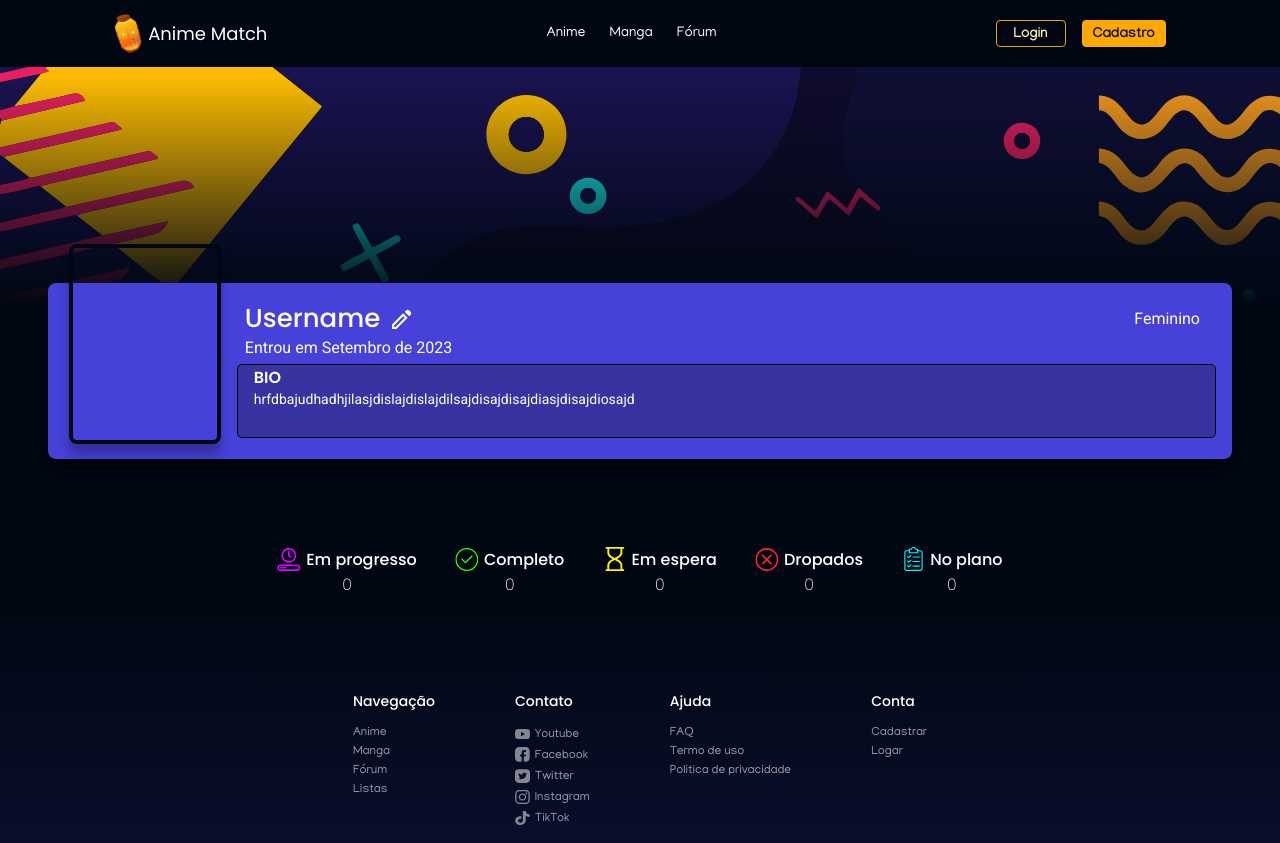
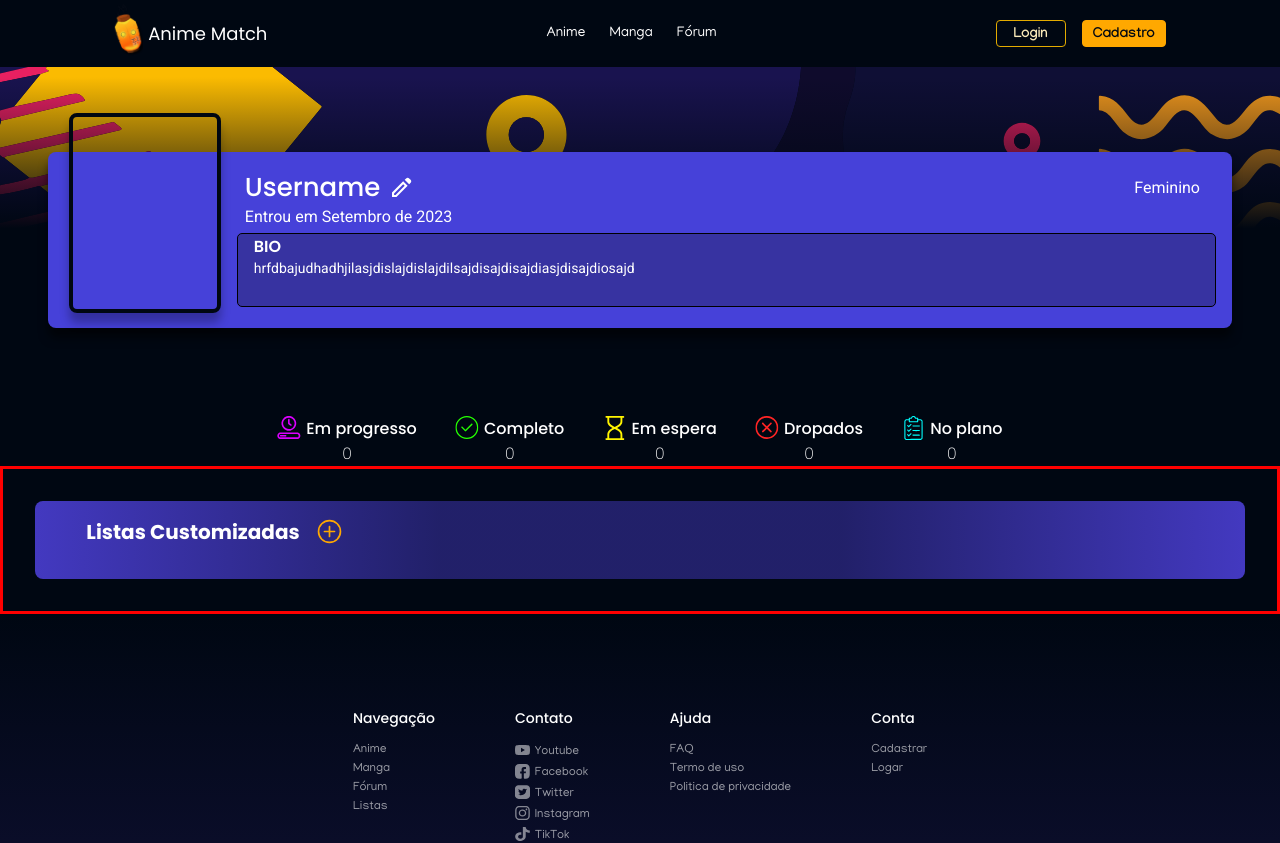
Before and after one commit to AnimeMatch/web-app, a React (Vite) app: page /profile in a window 1280 px wide. Shown: the top 843 px of the page. Built offline with nearby package versions, Linux system fonts and the light colour scheme.

Commit message:
carrosel list
criando o carrosel de listas

```diff
--- /dev/null
+++ b/src/assets/css/carroselProfile.css
@@ -0,0 +1,52 @@
+.carrosel-container{
+    display: flex;
+    flex-direction: column;
+    border: 3px solid red;
+    justify-content: center;
+    padding: 2rem;
+}
+
+.title-add{
+    /* border: 3px solid red; */
+    display: flex;
+    color: white;
+    align-items: center;
+    width: 100%;
+    gap: 1rem;
+    padding-left: 6%;
+    font-family: var(--font-third);
+    font-weight: 700;
+    font-size: var(--font-size-list);
+}
+
+.teste{
+    border: 3px solid blue;
+    height: 14.5rem;
+}
+
+.swiperProfile{
+    border: 3px soli orange;
+    display: flex;
+    margin: 0;
+    width: 95%;
+}
+
+.swiper-wrapper{
+    /* border: 3px solid red; */
+}
+
+.carrosel-container .bg{
+    background-image: none;
+    display: flex;
+    justify-content: center;
+    align-items: center;
+    background: linear-gradient(to right, #4339C0, #4339C080, #4339C080, #4339C0);
+    border-radius: 8px;
+    padding: 1rem;
+    height: auto;
+    gap: 1rem;
+}
+
+.swiper-button-prev,.swiper-button-next{
+    background: none;
+}
--- a/src/assets/css/infoProfile.css
+++ b/src/assets/css/infoProfile.css
@@ -4,7 +4,7 @@
     background-size: cover;
     display: flex;
     align-items: end;
-    height: 50%;
+    height: 30%;
     width: 100%;
 }
 
--- /dev/null
+++ b/src/components/CarroselProfile.jsx
@@ -0,0 +1,46 @@
+import "../assets/css/carroselProfile.css";
+import { Navigation, Pagination, Scrollbar, A11y } from "swiper/modules";
+import { Swiper, SwiperSlide } from "swiper/react";
+import "swiper/css";
+import "swiper/css/navigation";
+
+export default function CarroselProfile() {
+  return (
+    <>
+      <div className="carrosel-container">
+        <div className="bg">
+          <div className="title-add">
+            <span> Listas Customizadas </span>
+            <div className="add-list"></div>
+          </div>
+          {/* <Swiper
+            modules={[Navigation, Pagination, Scrollbar, A11y]}
+            slidesPerView={3.4}
+            speed={1000}
+            slidesPerGroup={3}
+            navigation
+            pagination={{ clickable: true }}
+            scrollbar={{ draggable: true }}
+            className="swiperProfile"
+          >
+            <button></button>
+            <SwiperSlide className="teste">Slide 1</SwiperSlide>
+            <SwiperSlide>Slide 2</SwiperSlide>
+            <SwiperSlide>Slide 3</SwiperSlide>
+            <SwiperSlide>Slide 3</SwiperSlide>
+            <SwiperSlide>Slide 3</SwiperSlide>
+            <SwiperSlide>Slide 3</SwiperSlide>
+            <SwiperSlide>Slide 3</SwiperSlide>
+            <SwiperSlide>Slide 3</SwiperSlide>
+            <SwiperSlide>Slide 3</SwiperSlide>
+            <SwiperSlide>Slide 3</SwiperSlide>
+            <SwiperSlide>Slide 3</SwiperSlide>
+          </Swiper> */}
+          <div className="">
+
+          </div>
+        </div>
+      </div>
+    </>
+  );
+}
--- a/src/pages/Profile.jsx
+++ b/src/pages/Profile.jsx
@@ -1,3 +1,4 @@
+import CarroselProfile from "../components/CarroselProfile";
 import InfoProfile from "../components/InfoProfile";
 import StatusBar from "../components/StatusBar";
 export default function Profile() {
@@ -5,6 +6,7 @@ export default function Profile() {
     <>
       <InfoProfile></InfoProfile>
       <StatusBar/>
+      <CarroselProfile/>
     </>
   );
 }
```
